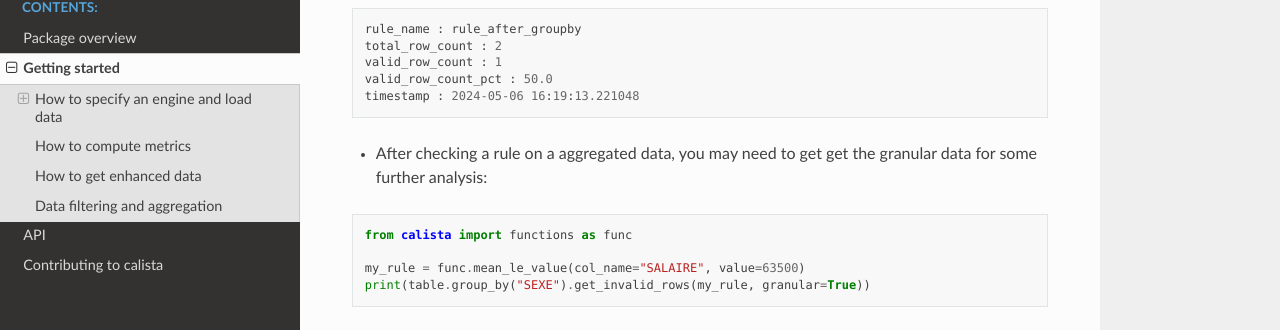
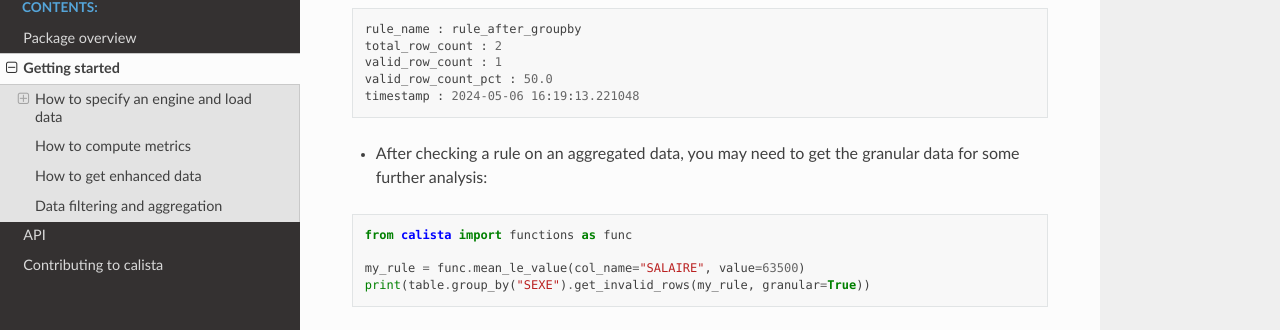
Before and after one commit to Aubay-Data-AI/calista, a Sphinx documentation site: the page built from docs/getting_started.rst, in a window 1280 px wide and 900 px high, scrolled down 5883 px. Shown: the part 114-444 px from the top of the window. Built offline with Sphinx 7.4.7 and the Read the Docs theme 2.0.0, drawn with Linux system fonts in a browser that asks for light colours.

Commit message:
fix grammatical issue in doc

```diff
--- a/docs/getting_started.rst
+++ b/docs/getting_started.rst
@@ -320,7 +320,7 @@
     valid_row_count_pct : 50.0
     timestamp : 2024-05-06 16:19:13.221048
 
-* After checking a rule on a aggregated data, you may need to get get the granular data for some further analysis:
+* After checking a rule on an aggregated data, you may need to get the granular data for some further analysis:
 
 .. code-block:: python
 
```
